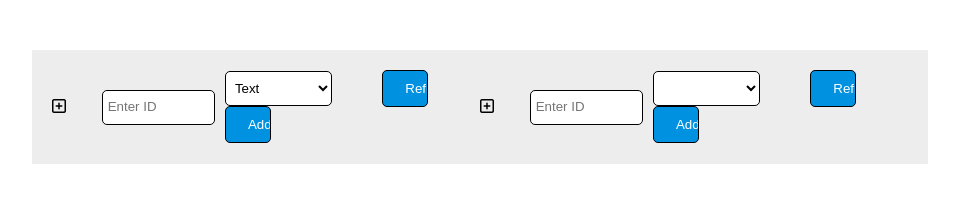
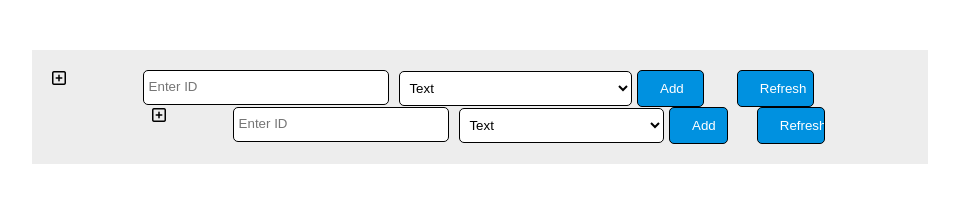
Before and after one commit to bhagyesh-webosmotic/dynamic-input-form, a website with bundled scripts: page js_template/Index.html in a window 1280 px wide. Both pictures are taken after a click on the icon 219 px from the left and 87 px from the top of the page. Shown: the whole page, without its empty margins (160-1119 px from the left). Built offline with nearby package versions, Linux system fonts and the light colour scheme.

Commit message:
level 1 nesting

```diff
--- a/js_template/Index.html
+++ b/js_template/Index.html
@@ -10,10 +10,7 @@
 
   <body>
     <div class="container">
-      <form class="formDiv">
-        <div id="staticFormContainer" class="staticFormContainer"></div>
-        <div id="dynamicForm" class="dynamicForm"></div>
-      </form>
+      <form class="formDiv" id="formDiv"></form>
     </div>
     <script src="https://cdnjs.cloudflare.com/ajax/libs/uuid/8.1.0/uuidv4.min.js"></script>
     <script src="https://kit.fontawesome.com/3aa90f731a.js" crossorigin="anonymous"></script>
--- a/js_template/src/form.js
+++ b/js_template/src/form.js
@@ -156,9 +156,19 @@ export default class Form {
       document.getElementById('multiDeleteCheckbox').checked = false;
     }
   }
-  staticFormGenerate() {
+  staticFormGenerate(id, classN) {
     const main = new Main();
-    const staticFormContainer = document.getElementById('staticFormContainer');
+
+    const formDiv = document.getElementById('formDiv');
+
+    const formContainer = document.createElement('div');
+    formContainer.id = `${id}`;
+    formContainer.className = 'formContainer';
+    formContainer.classList.add(classN);
+
+    const rowDiv = document.createElement('div');
+    rowDiv.className = 'adder';
+
     const nestedButtonContainer = document.createElement('div');
     nestedButtonContainer.className = 'nestedButtonContainer';
     const checkboxContainer = document.createElement('div');
@@ -169,19 +179,16 @@ export default class Form {
     selectAndAddContainer.className = 'selectAndAddContainer';
     const refreshAndDeleteContainer = document.createElement('div');
     refreshAndDeleteContainer.className = 'refreshAndDeleteContainer';
-
-    // const staticForm = document.getElementById('staticForm');
-    //
-    // const h2 = document.createElement('h2');
-    // h2.innerText = 'Dynamically adding element inside the form.';
-    // staticFormContainer.appendChild(h2);
     //
     const nestedAddIcon = document.createElement('i');
     nestedAddIcon.className = 'far';
     nestedAddIcon.classList.add('fa-plus-square');
     nestedAddIcon.onclick = this.nestedMenu;
     nestedButtonContainer.appendChild(nestedAddIcon);
-    staticFormContainer.appendChild(nestedButtonContainer);
+    rowDiv.appendChild(nestedButtonContainer);
+    formContainer.appendChild(rowDiv);
+    formDiv.appendChild(formContainer);
+
     //
     const multiDeleteCheckbox = document.createElement('input');
     multiDeleteCheckbox.type = 'checkbox';
@@ -191,7 +198,9 @@ export default class Form {
     multiDeleteCheckbox.classList.add('formFieldsStatic');
     multiDeleteCheckbox.onclick = main.FM.checkAllcheckBoxesFunction;
     checkboxContainer.appendChild(multiDeleteCheckbox);
-    staticFormContainer.appendChild(checkboxContainer);
+    rowDiv.appendChild(checkboxContainer);
+    formContainer.appendChild(rowDiv);
+    formDiv.appendChild(formContainer);
     //
     const idInput = document.createElement('input');
     idInput.setAttribute('type', 'text');
@@ -201,17 +210,21 @@ export default class Form {
     idInput.id = 'idInput';
     idInput.placeholder = 'Enter ID';
     inputContainer.appendChild(idInput);
-    staticFormContainer.appendChild(inputContainer);
+    rowDiv.appendChild(inputContainer);
+    formContainer.appendChild(rowDiv);
+    formDiv.appendChild(formContainer);
 
     //
     const selectOption = document.createElement('select');
     selectOption.name = 'element';
     selectOption.className = 'formFieldsStatic';
     selectOption.classList.add('staticSelect');
-    selectOption.id = 'element';
+    selectOption.id = `${id}-element`;
     selectAndAddContainer.appendChild(selectOption);
-    staticFormContainer.appendChild(selectAndAddContainer);
-    const optionList = document.getElementById('element').options;
+    rowDiv.appendChild(selectAndAddContainer);
+    formContainer.appendChild(rowDiv);
+    formDiv.appendChild(formContainer);
+    const optionList = document.getElementById(`${id}-element`).options;
     const options = [
       {
         text: 'Text',
@@ -256,7 +269,9 @@ export default class Form {
     addButton.value = 'Add';
     addButton.onclick = main.FM.createFormRow;
     selectAndAddContainer.appendChild(addButton);
-    staticFormContainer.appendChild(selectAndAddContainer);
+    rowDiv.appendChild(selectAndAddContainer);
+    formContainer.appendChild(rowDiv);
+    formDiv.appendChild(formContainer);
     //
     const refreshButton = document.createElement('input');
     refreshButton.setAttribute('type', 'button');
@@ -266,7 +281,9 @@ export default class Form {
     refreshButton.value = 'Refresh';
     refreshButton.onclick = main.FM.refreshPage;
     refreshAndDeleteContainer.appendChild(refreshButton);
-    staticFormContainer.appendChild(refreshAndDeleteContainer);
+    rowDiv.appendChild(refreshAndDeleteContainer);
+    formContainer.appendChild(rowDiv);
+    formDiv.appendChild(formContainer);
     //
     const deleteButton = document.createElement('input');
     deleteButton.setAttribute('type', 'button');
@@ -277,11 +294,25 @@ export default class Form {
     deleteButton.value = 'Delete';
     deleteButton.onclick = main.SM.multiRowDeleteFunction;
     refreshAndDeleteContainer.appendChild(deleteButton);
-    staticFormContainer.appendChild(refreshAndDeleteContainer);
+    rowDiv.appendChild(refreshAndDeleteContainer);
+    formContainer.appendChild(rowDiv);
+    formDiv.appendChild(formContainer);
   }
-  nestedMenu() {
+  nestedMenu(e) {
+    // console.log(e.target.parentNode.parentNode.parentNode.id);
+    const parentDivId = e.target.parentNode.parentNode.parentNode.id;
+    // console.log(e.target.parentNode.parentNode.parentNode.id);
+    console.log(e.target.parentNode.parentNode.parentNode.id);
+    // const nestedParentDiv = e.target.parentNode.parentNode.parentNode.id;
     const FM = new Form();
-    FM.staticFormGenerate();
+    const nestedClassName = 'netstedDiv';
+    let randomNumber = uuidv4();
+    if (parentDivId == 'formContainer') {
+      console.log('should be nested');
+      FM.staticFormGenerate(randomNumber, nestedClassName);
+    } else {
+      FM.staticFormGenerate(randomNumber);
+    }
   }
   attrib(input, id, type, value) {
     if (!value) {
@@ -344,15 +375,15 @@ export default class Form {
     const main = new Main();
     return main.SM.createMainInstance(id);
   }
-  createForm(fid, type) {
+  createForm(fid, type, divId) {
     const validData = this.validation(fid);
-    if (fid && validData) {
+    if (fid) {
       const rowDiv = document.createElement('div');
       rowDiv.className = 'dynamicRow';
-      // rowDiv.className = fid;
       rowDiv.setAttribute('row', fid);
 
-      const form = document.getElementById('dynamicForm');
+      const formContainer = document.getElementById(`${divId}`);
+
       const nestedButtonContainer = document.createElement('div');
       nestedButtonContainer.className = 'nestedButtonContainer';
       const checkboxContainer = document.createElement('div');
@@ -404,7 +435,7 @@ export default class Form {
       remove.innerHTML = 'Remove';
       saveAndRemoveContainer.appendChild(remove);
       rowDiv.appendChild(saveAndRemoveContainer);
-      form.appendChild(rowDiv);
+      formContainer.appendChild(rowDiv);
 
       const main = new Main();
       main.FM.activeMultiDeleteCheckBox();
--- a/js_template/src/main.js
+++ b/js_template/src/main.js
@@ -7,7 +7,7 @@ export let tempArray = [];
 
 window.onload = function () {
   const main = new Main();
-  main.FM.formOnload();
+  main.FM.formOnload('formContainer');
 };
 export default class Main {
   constructor(fid, sid) {
@@ -45,21 +45,33 @@ export default class Main {
       SM.deleteSelectedRows(array);
     };
 
-    this.FM.formOnload = function () {
+    this.FM.formOnload = function (id) {
       const SM = new Storage();
       const dataArray = SM.dataRetrieve();
       const FM = new Form();
-      FM.staticFormGenerate();
-      FM.displayForm(dataArray);
+      FM.staticFormGenerate(id);
+      // FM.displayForm(dataArray);
     };
     this.FM.checkAllcheckBoxesFunction = function () {
       const FM = new Form();
       FM.checkAllcheckBoxes();
       FM.activeDeleteButton();
     };
-    this.FM.createFormRow = function () {
+    this.FM.createFormRow = function (e) {
+      const triggeredDiv = e.target.parentNode.parentNode.parentNode.id;
       const FM = new Form();
-      FM.createForm(document.forms[0][1].value, document.forms[0].element.value);
+      if (triggeredDiv !== 'formContainer') {
+        console.log(e.target.parentNode.childNodes[0].value);
+        console.log(e.target.parentNode.parentNode.childNodes[2].childNodes[0].value);
+        console.log(e.target.parentNode.parentNode.parentNode.id);
+        FM.createForm(
+          e.target.parentNode.parentNode.childNodes[2].childNodes[0].value,
+          e.target.parentNode.childNodes[0].value,
+          e.target.parentNode.parentNode.parentNode.id
+        );
+      } else {
+        FM.createForm(document.forms[0][1].value, document.forms[0].element.value, 'formContainer');
+      }
     };
     this.FM.onSave = function (id, type, value) {
       this.SM = new Storage(this.sid);
@@ -80,7 +92,7 @@ export default class Main {
       const SM = new Storage();
       const dataArray = SM.dataRetrieve();
       FM.clearForm();
-      FM.displayForm(dataArray);
+      // FM.displayForm(dataArray);
       array = [];
       tempArray = [];
     };
--- a/js_template/styles.css
+++ b/js_template/styles.css
@@ -138,12 +138,15 @@ h2 {
   width: auto;
   visibility: hidden;
 }
-.staticFormContainer {
+/* .staticFormContainer {
   display: flex;
   align-items: center;
-}
+} */
 .nestedButtonContainer {
   width: 5%;
+}
+.adder {
+  display: flex;
 }
 .checkboxContainer {
   width: 5%;
```
